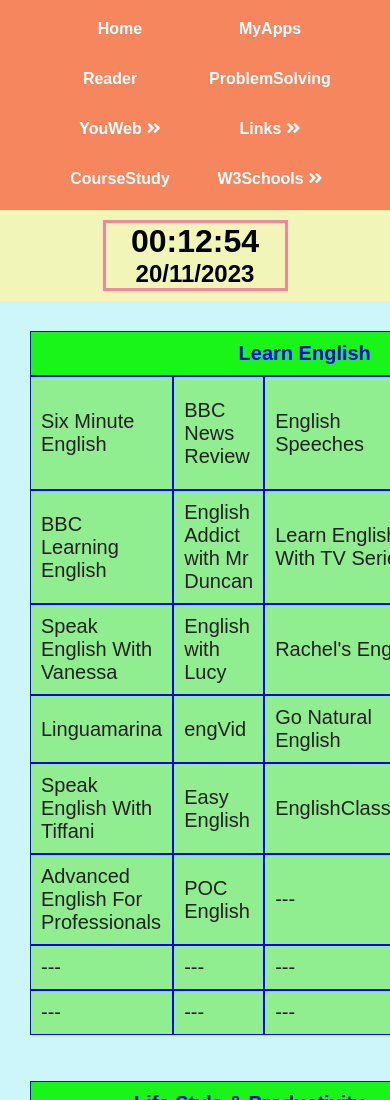
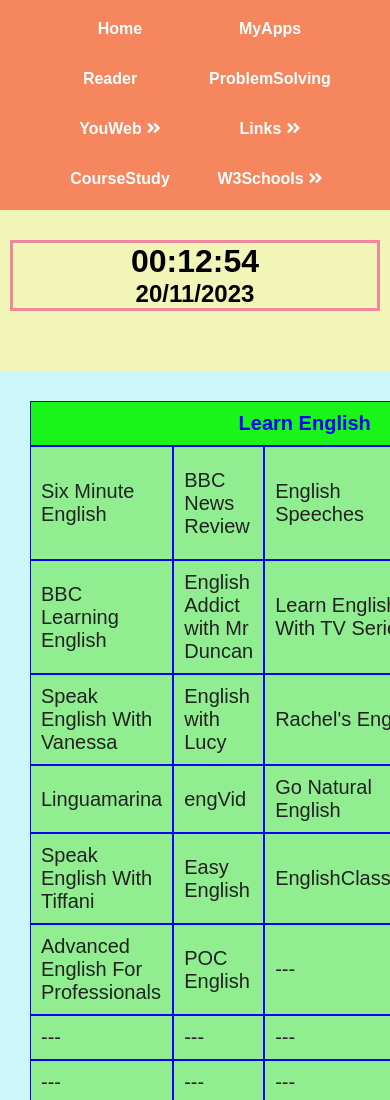
Before and after one commit to devsubrata/devsubrata.github.io, a plain HTML site: page index.html in a window 390 px wide. Shown: the top 1100 px of the page. Drawn offline with Linux system fonts and the light colour scheme; no server answers.

Commit message:
Reponsive design - III

```diff
--- a/style.css
+++ b/style.css
@@ -281,8 +281,15 @@
 /**----------responsive-----**/
 
 @media screen and (max-width: 600px) {
+  .flex-container {
+    position: relative;
+  }
   .bill-board {
-    flex-direction: column;
+    display: block;
+  }
+  .clock-container, .quote-container {
+    width: 100%;
+    margin: 20px auto;
   }
   .quote-container .category {
     width: 110%;
@@ -290,6 +297,7 @@
 
   .plain-clock {
     display: block;
+    margin-bottom: 50px;
   }
 
   .datetime {
```
